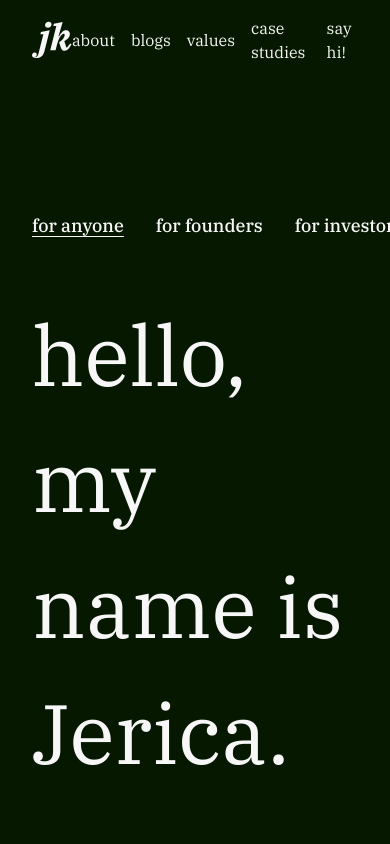
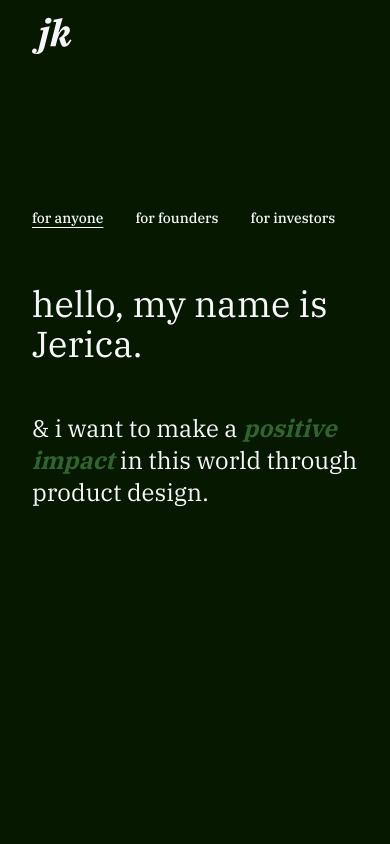
Before and after one commit to jericakuah/portfolio, a Next.js app: page / in a window 390 px wide. Shown: the top 844 px of the page. Built offline with nearby package versions, Linux system fonts and the light colour scheme.

Commit message:
more mobile friendly form factor

```diff
--- a/app/globals.css
+++ b/app/globals.css
@@ -137,6 +137,8 @@
 @layer base {
   * {
     @apply border-border outline-ring/50;
+    transition: background-color 0.2s ease, color 0.2s ease,
+      border-color 0.2s ease;
   }
   body {
     @apply bg-background text-foreground;
--- a/app/page.tsx
+++ b/app/page.tsx
@@ -5,7 +5,6 @@ import { useTheme } from "next-themes";
 import Navbar from "@/components/navbar";
 import { Button } from "@/components/ui/button";
 
-// TODO: Design for mobile screen sizes as well
 export default function Home() {
   const { setTheme, theme } = useTheme();
 
@@ -17,7 +16,7 @@ export default function Home() {
           <div className="flex flex-row gap-8">
             <Button
               variant="link"
-              className={`px-0 text-lg ${
+              className={`px-0 sm:text-lg text-sm ${
                 theme === "anyone" ? "underline" : ""
               }`}
               onClick={() => setTheme("anyone")}
@@ -26,7 +25,7 @@ export default function Home() {
             </Button>
             <Button
               variant="link"
-              className={`px-0 text-lg ${
+              className={`px-0 sm:text-lg text-sm ${
                 theme === "founders" ? "underline" : ""
               }`}
               onClick={() => setTheme("founders")}
@@ -35,7 +34,7 @@ export default function Home() {
             </Button>
             <Button
               variant="link"
-              className={`px-0 text-lg ${
+              className={`px-0 sm:text-lg text-sm ${
                 theme === "investors" ? "underline" : ""
               }`}
               onClick={() => setTheme("investors")}
@@ -44,9 +43,9 @@ export default function Home() {
             </Button>
           </div>
 
-          <h1 className="text-[84px]">hello, my name is Jerica.</h1>
+          <h1 className="sm:text-[84px] text-4xl">hello, my name is Jerica.</h1>
 
-          <h2 className="text-[50px]">
+          <h2 className="sm:text-[50px] text-2xl">
             & i want to make a{" "}
             <span className="font-bold italic text-accent">
               positive impact
--- a/components/navbar.tsx
+++ b/components/navbar.tsx
@@ -8,7 +8,7 @@ export default function Navbar() {
       <Link href="/">
         <JericaIcon className="w-10 h-10" />
       </Link>
-      <div className="flex items-center gap-4">
+      <div className="items-center gap-4 hidden sm:flex">
         <Link href="/">about</Link>
         <Link href="/">blogs</Link>
         <Link href="/">values</Link>
```
